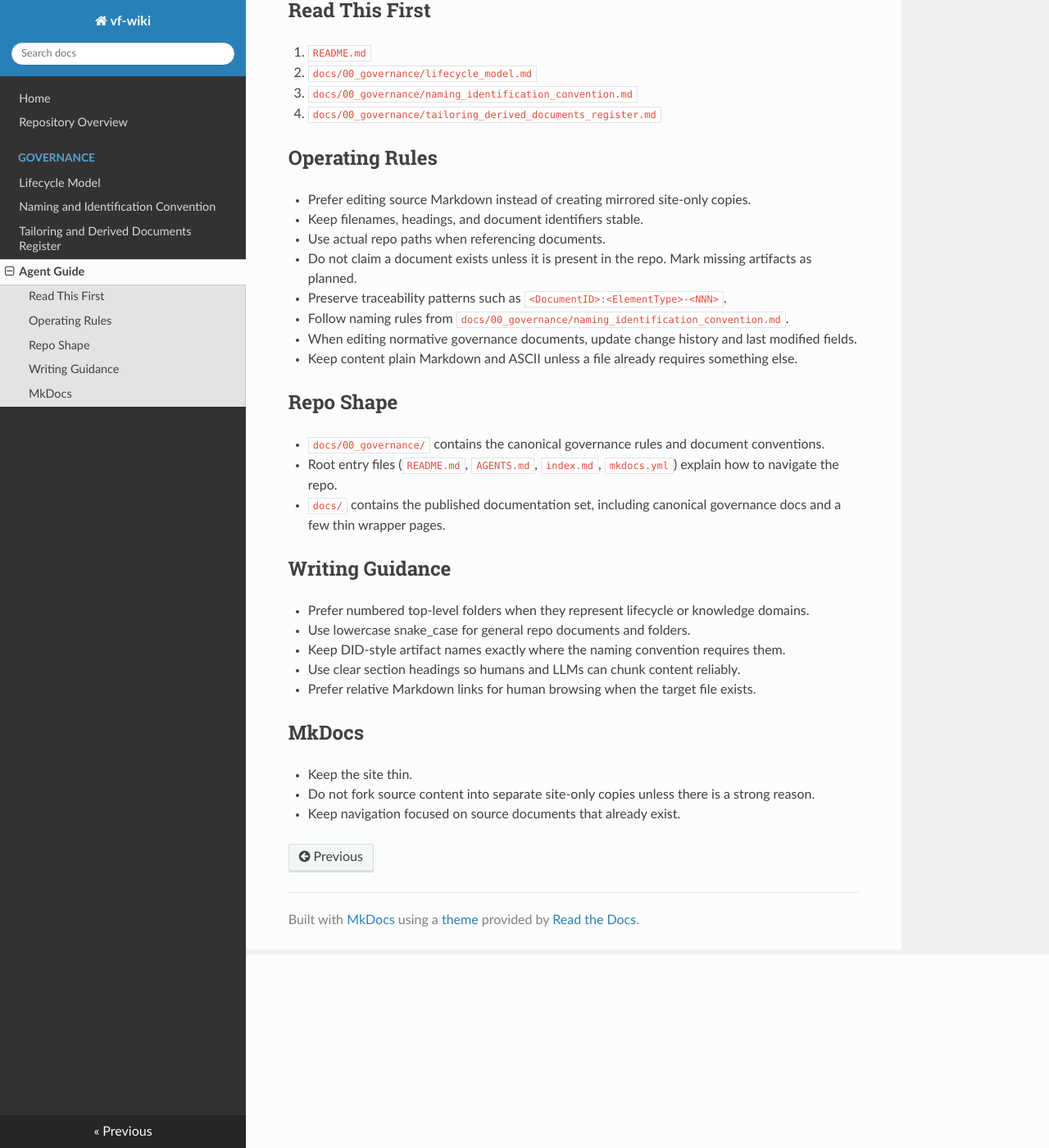
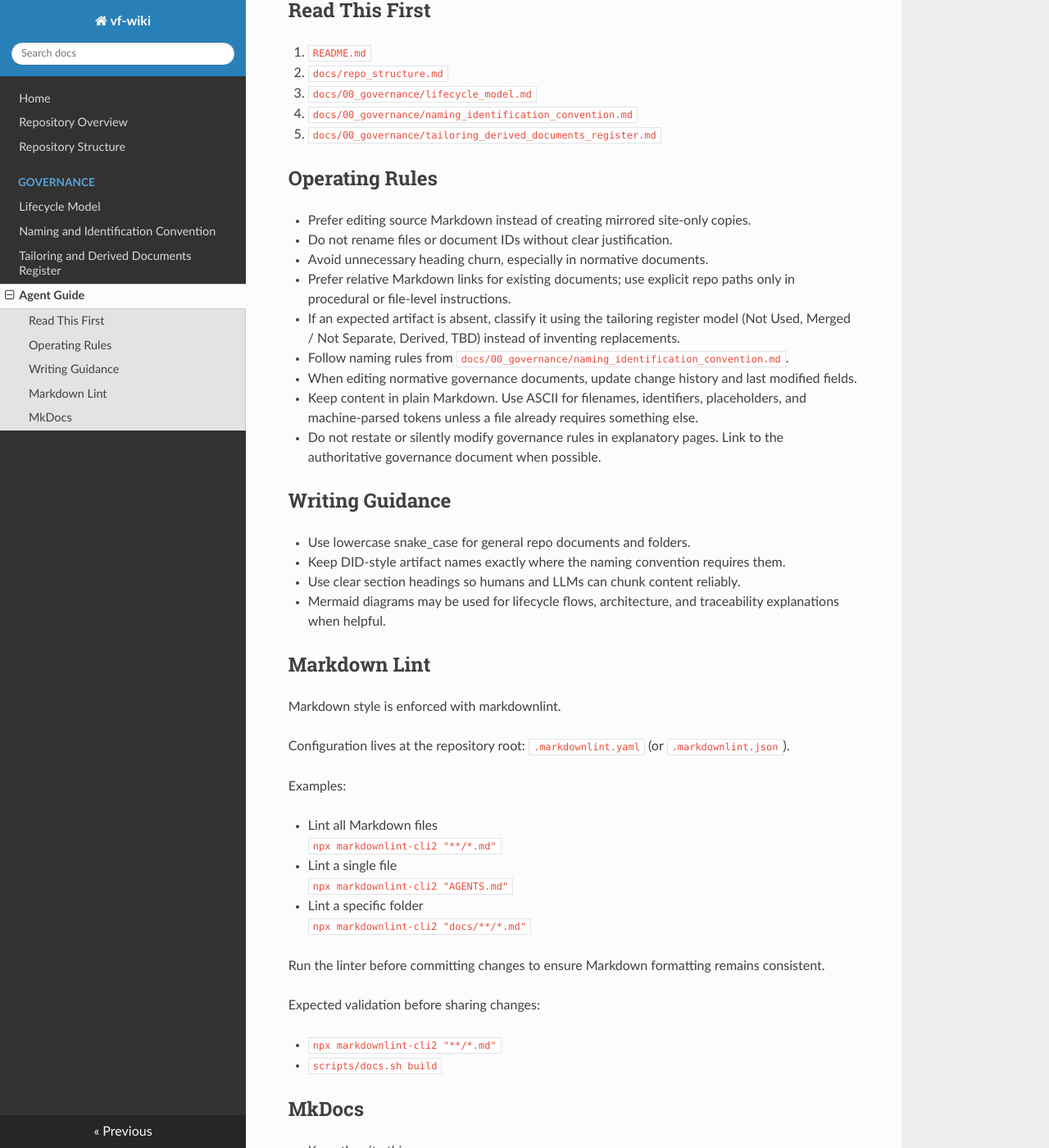
Before and after one commit to vf-tech/vf-wiki, an MkDocs documentation site: the page built from docs/AGENTS.md, in a window 1280 px wide and 1400 px high, scrolled down 236 px. Shown: the whole window at 82% size. Built offline with MkDocs 1.6.1, drawn with Linux system fonts in a browser that asks for light colours; nearby versions of some CDN libraries.

Commit message:
Add repo structure guide and lint validation

```diff
--- a/AGENTS.md
+++ b/AGENTS.md
@@ -5,34 +5,53 @@ This repo is a repo-first Markdown knowledge base. The Git tree is the source of
 ## Read This First
 
 1. `README.md`
-2. `docs/00_governance/lifecycle_model.md`
-3. `docs/00_governance/naming_identification_convention.md`
-4. `docs/00_governance/tailoring_derived_documents_register.md`
+2. `docs/repo_structure.md`
+3. `docs/00_governance/lifecycle_model.md`
+4. `docs/00_governance/naming_identification_convention.md`
+5. `docs/00_governance/tailoring_derived_documents_register.md`
 
 ## Operating Rules
 
 - Prefer editing source Markdown instead of creating mirrored site-only copies.
-- Keep filenames, headings, and document identifiers stable.
-- Use actual repo paths when referencing documents.
-- Do not claim a document exists unless it is present in the repo. Mark missing artifacts as planned.
-- Preserve traceability patterns such as `<DocumentID>:<ElementType>-<NNN>`.
+- Do not rename files or document IDs without clear justification.
+- Avoid unnecessary heading churn, especially in normative documents.
+- Prefer relative Markdown links for existing documents; use explicit repo paths only in procedural or file-level instructions.
+- If an expected artifact is absent, classify it using the tailoring register model (Not Used, Merged / Not Separate, Derived, TBD) instead of inventing replacements.
 - Follow naming rules from `docs/00_governance/naming_identification_convention.md`.
 - When editing normative governance documents, update change history and last modified fields.
-- Keep content plain Markdown and ASCII unless a file already requires something else.
-
-## Repo Shape
-
-- `docs/00_governance/` contains the canonical governance rules and document conventions.
-- Root entry files (`README.md`, `AGENTS.md`, `index.md`, `mkdocs.yml`) explain how to navigate the repo.
-- `docs/` contains the published documentation set, including canonical governance docs and a few thin wrapper pages.
+- Keep content in plain Markdown. Use ASCII for filenames, identifiers, placeholders, and machine-parsed tokens unless a file already requires something else.
+- Do not restate or silently modify governance rules in explanatory pages. Link to the authoritative governance document when possible.
 
 ## Writing Guidance
 
-- Prefer numbered top-level folders when they represent lifecycle or knowledge domains.
 - Use lowercase snake_case for general repo documents and folders.
 - Keep DID-style artifact names exactly where the naming convention requires them.
 - Use clear section headings so humans and LLMs can chunk content reliably.
-- Prefer relative Markdown links for human browsing when the target file exists.
+- Mermaid diagrams may be used for lifecycle flows, architecture, and traceability explanations when helpful.
+
+## Markdown Lint
+
+Markdown style is enforced with markdownlint.
+
+Configuration lives at the repository root: `.markdownlint.yaml` (or `.markdownlint.json`).
+
+Examples:
+
+- Lint all Markdown files
+  `npx markdownlint-cli2 "**/*.md"`
+
+- Lint a single file
+  `npx markdownlint-cli2 "AGENTS.md"`
+
+- Lint a specific folder
+  `npx markdownlint-cli2 "docs/**/*.md"`
+
+Run the linter before committing changes to ensure Markdown formatting remains consistent.
+
+Expected validation before sharing changes:
+
+- `npx markdownlint-cli2 "**/*.md"`
+- `scripts/docs.sh build`
 
 ## MkDocs
 
--- a/mkdocs.yml
+++ b/mkdocs.yml
@@ -13,6 +13,7 @@ plugins:
 nav:
   - Home: index.md
   - Repository Overview: repository_overview.md
+  - Repository Structure: repo_structure.md
   - Governance:
       - Lifecycle Model: 00_governance/lifecycle_model.md
       - Naming and Identification Convention: 00_governance/naming_identification_convention.md
```
Also changed, not shown: .markdownlint.yaml (+5 -2 lines), README.md (+9 -1 lines), docs/repo_structure.md (added, +49 -0 lines), 2 other files.
